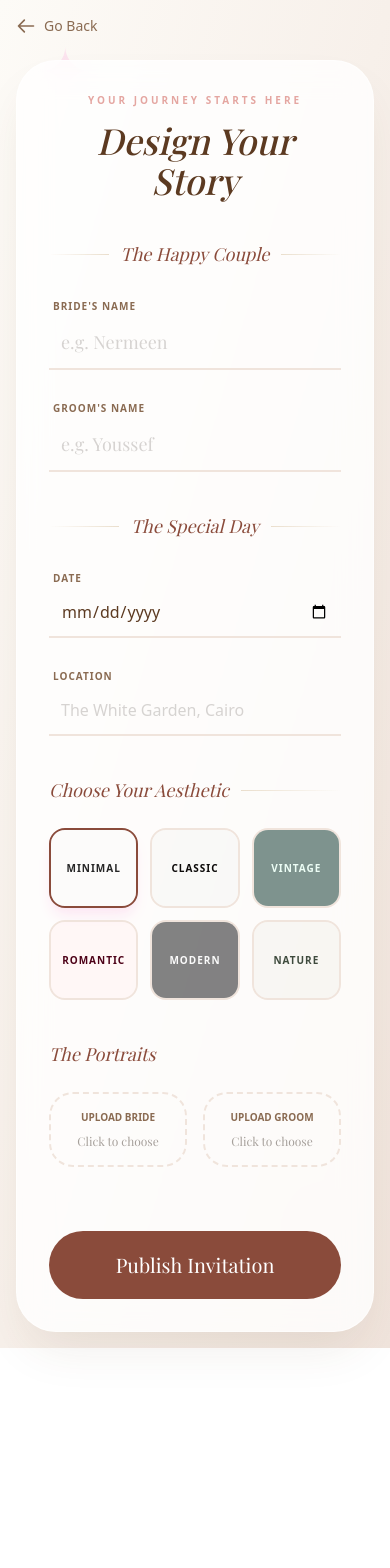
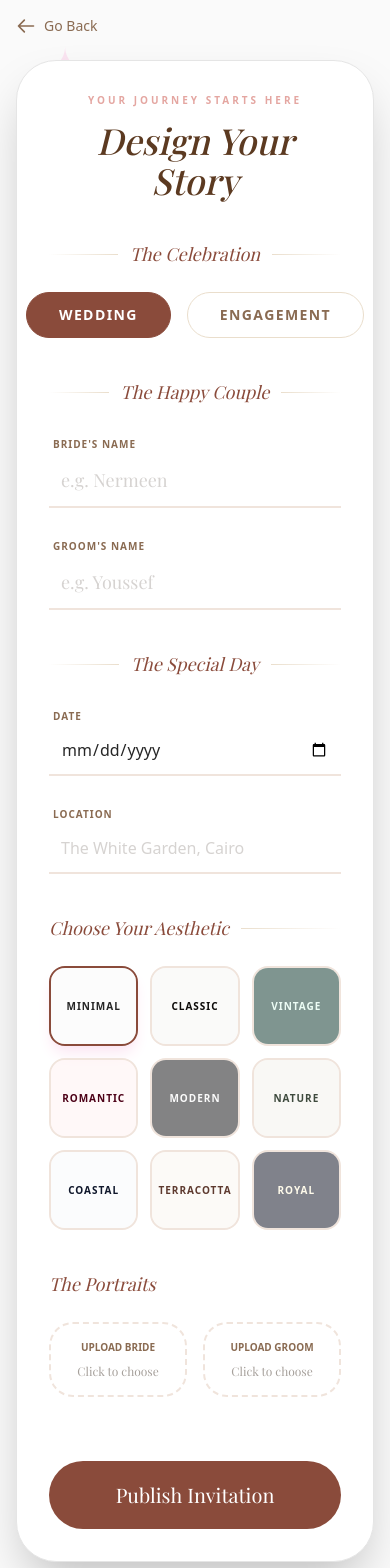
Before and after one commit to mahmoudfalous/wedding-invitation-, a Next.js app: page /create in a window 390 px wide. Shown: the top 1568 px of the page. Before the commit the page ends 1348 px from the top, so only its background shows below. Built offline with nearby package versions, Linux system fonts and the light colour scheme; no server answers; a web font is replaced by a local one.

Commit message:
Add Type

```diff
--- a/app/constants/themes.ts
+++ b/app/constants/themes.ts
@@ -63,5 +63,32 @@ export const WEDDING_THEMES: Record<string, ThemeConfig> = {
     fontBody: "font-serif",
     border: "border-[#d8d3c8]",
     cardBg: "bg-[#edeae1]"
+  },
+  coastal: {
+    bg: "bg-slate-50",
+    text: "text-slate-900",
+    accent: "text-sky-600",
+    fontTitle: "font-serif tracking-wide",
+    fontBody: "font-sans font-light",
+    border: "border-slate-200",
+    cardBg: "bg-white"
+  },
+  terracotta: {
+    bg: "bg-[#faf6f0]",
+    text: "text-[#5e3a2f]",
+    accent: "text-[#c26d53]",
+    fontTitle: "font-serif italic",
+    fontBody: "font-sans",
+    border: "border-[#e8d5c4]",
+    cardBg: "bg-[#f4ebe1]"
+  },
+  royal: {
+    bg: "bg-slate-950",
+    text: "text-amber-50",
+    accent: "text-amber-400",
+    fontTitle: "font-serif tracking-widest uppercase",
+    fontBody: "font-serif",
+    border: "border-slate-800",
+    cardBg: "bg-slate-900"
   }
 };
--- a/app/create/page.tsx
+++ b/app/create/page.tsx
@@ -19,6 +19,7 @@ export default function CreateWedding() {
     date: '',
     location: '',
     theme: 'minimal',
+    type: 'wedding',
   });
 
   useEffect(() => {
@@ -69,6 +70,7 @@ export default function CreateWedding() {
           theme: formData.theme,
           image_one_url: brideImageUrl,
           image_two_url: groomImageUrl,
+          type: formData.type,
         })
         .select('slug, edit_token')
         .single();
@@ -103,8 +105,10 @@ export default function CreateWedding() {
     visible: { opacity: 1, x: 0 }
   };
 
+  const activeTheme = WEDDING_THEMES[formData.theme] || WEDDING_THEMES.minimal;
+
   return (
-    <main className="min-h-screen bg-gradient-to-br from-[#fdfbf7] via-[#f7f0ea] to-[#f0e4dc] text-[#5c3a21] flex flex-col items-center justify-center p-4 md:p-8 relative selection:bg-[#e4a6a1] selection:text-white">
+    <main className={`min-h-screen ${activeTheme.bg} ${activeTheme.text} flex flex-col items-center justify-center p-4 md:p-8 relative transition-colors duration-700`}>
 
       {/* Background Decorative Sparkles */}
       <div className="absolute inset-0 pointer-events-none overflow-hidden">
@@ -128,13 +132,38 @@ export default function CreateWedding() {
           Go Back
         </button>
 
-        <div className="bg-white/80 backdrop-blur-lg p-8 md:p-12 rounded-[2.5rem] shadow-2xl shadow-[#5c3a21]/10 border border-white/50">
+        <div className={`${activeTheme.cardBg} backdrop-blur-lg p-8 md:p-12 rounded-[2.5rem] shadow-2xl border ${activeTheme.border} transition-colors duration-700`}>
           <div className="text-center mb-10">
             <motion.p variants={itemVariants} className="uppercase tracking-[0.3em] text-[#e4a6a1] text-[10px] font-bold mb-3">Your Journey Starts Here</motion.p>
             <motion.h1 variants={itemVariants} className="text-4xl md:text-5xl font-serif font-medium text-[#5c3a21] mb-2 italic">Design Your Story</motion.h1>
           </div>
 
           <form onSubmit={handleSubmit} className="space-y-10">
+
+            {/* Section 0: Event Type */}
+            <motion.div variants={itemVariants} className="space-y-6">
+              <div className="flex items-center gap-3">
+                <span className="h-px flex-1 bg-gradient-to-r from-transparent to-[#eadecc]"></span>
+                <h3 className="font-serif text-lg italic text-[#8a4b3b]">The Celebration</h3>
+                <span className="h-px flex-1 bg-gradient-to-l from-transparent to-[#eadecc]"></span>
+              </div>
+              <div className="flex justify-center gap-4">
+                <button
+                  type="button"
+                  onClick={() => setFormData({ ...formData, type: 'wedding' })}
+                  className={`px-8 py-3 rounded-full border transition-all text-sm tracking-widest uppercase font-bold ${formData.type === 'wedding' ? 'bg-[#8a4b3b] text-white border-[#8a4b3b]' : 'border-[#eadecc] text-[#8a6b52] hover:border-[#8a4b3b]'}`}
+                >
+                  Wedding
+                </button>
+                <button
+                  type="button"
+                  onClick={() => setFormData({ ...formData, type: 'engagement' })}
+                  className={`px-8 py-3 rounded-full border transition-all text-sm tracking-widest uppercase font-bold ${formData.type === 'engagement' ? 'bg-[#8a4b3b] text-white border-[#8a4b3b]' : 'border-[#eadecc] text-[#8a6b52] hover:border-[#8a4b3b]'}`}
+                >
+                  Engagement
+                </button>
+              </div>
+            </motion.div>
 
             {/* Section 1: Names */}
             <motion.div variants={itemVariants} className="space-y-6">
--- a/app/w/[slug]/AnimatedInvitation.tsx
+++ b/app/w/[slug]/AnimatedInvitation.tsx
@@ -1,7 +1,7 @@
 // app/w/[slug]/AnimatedInvitation.tsx
 'use client';
 
-import { motion, AnimatePresence } from 'framer-motion';
+import { motion, AnimatePresence, useScroll, useTransform } from 'framer-motion';
 import { useEffect, useState } from 'react';
 import { ThemeConfig } from '@/app/constants/themes';
 
@@ -79,6 +79,9 @@ export default function AnimatedInvitation({ wedding, theme }: Props) {
     }, 2800);
   };
 
+  const { scrollYProgress } = useScroll();
+  const scaleImage = useTransform(scrollYProgress, [0.5, 1], [1, 1.15]);
+
   return (
     <>
       <AnimatePresence mode="wait">
@@ -108,12 +111,16 @@ export default function AnimatedInvitation({ wedding, theme }: Props) {
                 className={`absolute inset-x-3 top-3 bottom-3 ${theme.bg} shadow-md flex flex-col items-center justify-center p-4 z-10 border ${theme.border} rounded-sm`}
               >
                 <div className={`w-10 h-10 sm:w-12 sm:h-12 mb-4 opacity-40 ${theme.accent}`}>
-                  <svg fill="currentColor" viewBox="0 0 24 24"><path d="M12 21.35l-1.45-1.32C5.4 15.36 2 12.28 2 8.5 2 5.42 4.42 3 7.5 3c1.74 0 3.41.81 4.5 2.09C13.09 3.81 14.76 3 16.5 3 19.58 3 22 5.42 22 8.5c0 3.78-3.4 6.86-8.55 11.54L12 21.35z"/></svg>
+                  {wedding.type === 'engagement' ? (
+                    <svg fill="none" viewBox="0 0 24 24" stroke="currentColor" strokeWidth={1.5}><path strokeLinecap="round" strokeLinejoin="round" d="M9.813 15.904L9 18.75l-.813-2.846a4.5 4.5 0 00-3.09-3.09L2.25 12l2.846-.813a4.5 4.5 0 003.09-3.09L9 5.25l.813 2.846a4.5 4.5 0 003.09 3.09L15.75 12l-2.846.813a4.5 4.5 0 00-3.09 3.09zM18.259 8.715L18 9.75l-.259-1.035a3.375 3.375 0 00-2.455-2.456L14.25 6l1.036-.259a3.375 3.375 0 002.455-2.456L18 2.25l.259 1.035a3.375 3.375 0 002.456 2.456L21.75 6l-1.035.259a3.375 3.375 0 00-2.456 2.456zM16.894 20.567L16.5 21.75l-.394-1.183a2.25 2.25 0 00-1.423-1.423L13.5 18.75l1.183-.394a2.25 2.25 0 001.423-1.423l.394-1.183.394 1.183a2.25 2.25 0 001.423 1.423l1.183.394-1.183.394a2.25 2.25 0 00-1.423 1.423z" /></svg>
+                  ) : (
+                    <svg fill="currentColor" viewBox="0 0 24 24"><path d="M12 21.35l-1.45-1.32C5.4 15.36 2 12.28 2 8.5 2 5.42 4.42 3 7.5 3c1.74 0 3.41.81 4.5 2.09C13.09 3.81 14.76 3 16.5 3 19.58 3 22 5.42 22 8.5c0 3.78-3.4 6.86-8.55 11.54L12 21.35z"/></svg>
+                  )}
                 </div>
                 <h3 className={`text-2xl sm:text-3xl italic text-center ${theme.fontTitle} mb-2`}>
                   {wedding.partner_one} & {wedding.partner_two}
                 </h3>
-                <p className={`text-[10px] sm:text-xs tracking-[0.2em] uppercase opacity-50 ${theme.fontBody}`}>Formal Invitation</p>
+                <p className={`text-[10px] sm:text-xs tracking-[0.2em] uppercase opacity-50 ${theme.fontBody}`}>Formal {wedding.type === 'engagement' ? 'Engagement' : 'Wedding'} Invitation</p>
               </motion.div>
 
               {/* Envelope Body (Bottom, Left, Right flaps) */}
@@ -148,7 +155,7 @@ export default function AnimatedInvitation({ wedding, theme }: Props) {
                     exit={{ opacity: 0, scale: 0 }}
                     className="absolute top-[55%] left-1/2 -translate-x-1/2 -translate-y-1/2 z-40"
                   >
-                    <div className="w-14 h-14 sm:w-16 sm:h-16 bg-rose-800 rounded-full shadow-lg flex items-center justify-center border border-rose-950/30 ring-2 ring-rose-900/20">
+                    <div className={`w-14 h-14 sm:w-16 sm:h-16 rounded-full shadow-lg flex items-center justify-center border ring-2 ${wedding.type === 'engagement' ? 'bg-indigo-800 border-indigo-950/30 ring-indigo-900/20' : 'bg-rose-800 border-rose-950/30 ring-rose-900/20'}`}>
                       <span className="text-white/90 font-serif italic text-2xl sm:text-3xl drop-shadow-sm">
                         {wedding.partner_one[0]}
                       </span>
@@ -187,7 +194,7 @@ export default function AnimatedInvitation({ wedding, theme }: Props) {
           initial={{ opacity: 0, y: 20 }} animate={{ opacity: 1, y: 0 }} transition={{ duration: 1 }}
           className={`text-5xl sm:text-7xl font-black ${theme.fontTitle} tracking-tight uppercase leading-none mb-12`}
         >
-          Let's Get<br/>Married
+          Let's Get<br/>{wedding.type === 'engagement' ? 'Engaged' : 'Married'}
         </motion.h1>
 
         <div className="flex justify-center gap-4 sm:gap-12 w-full mt-4">
@@ -247,7 +254,9 @@ export default function AnimatedInvitation({ wedding, theme }: Props) {
             </svg>
           </div>
           <p className={`text-lg sm:text-xl leading-relaxed opacity-90 px-4 ${theme.fontBody}`}>
-            Something wonderful is about to happen in our lives. We would be so happy to share this special day with the people who matter most to us — our family and dearest friends. Please join us as we celebrate the beginning of our forever.
+            {wedding.type === 'engagement'
+              ? "We are thrilled to announce our engagement! Please join us for a celebration of love, laughter, and our new chapter together. We can't wait to share this beautiful milestone with our dearest friends and family."
+              : "Something wonderful is about to happen in our lives. We would be so happy to share this special day with the people who matter most to us — our family and dearest friends. Please join us as we celebrate the beginning of our forever."}
           </p>
         </motion.div>
       </section>
@@ -261,14 +270,25 @@ export default function AnimatedInvitation({ wedding, theme }: Props) {
           <p className={`text-xl sm:text-2xl mt-4 italic ${theme.fontTitle} opacity-80`}>{yearText}</p>
           <div className={`flex justify-center items-center gap-4 sm:gap-8 my-16 text-3xl sm:text-5xl font-black ${theme.fontTitle}`}>
             {daysAround.map((d, index) => (
-              d.isTarget ? (
-                <div key="target" className="relative flex items-center justify-center scale-125 mx-2">
-                  <svg viewBox="0 0 24 24" fill="currentColor" className={`w-16 h-16 sm:w-20 sm:h-20 drop-shadow-md ${theme.accent}`}>
-                    <path d="M12 21.35l-1.45-1.32C5.4 15.36 2 12.28 2 8.5 2 5.42 4.42 3 7.5 3c1.74 0 3.41.81 4.5 2.09C13.09 3.81 14.76 3 16.5 3 19.58 3 22 5.42 22 8.5c0 3.78-3.4 6.86-8.55 11.54L12 21.35z"/>
-                  </svg>
-                  <span className="absolute text-white mix-blend-difference text-xl sm:text-2xl z-10 font-bold">{d.dayNum}</span>
-                </div>
-              ) : ( <span key={index} className="opacity-70">{d.dayNum}</span> )
+              <motion.div
+                key={index}
+                initial={{ opacity: 0, y: 20 }}
+                whileInView={{ opacity: 1, y: 0 }}
+                viewport={{ once: true }}
+                transition={{ duration: 0.5, delay: index * 0.1 }}
+                className={d.isTarget ? "relative flex items-center justify-center scale-125 mx-2" : "opacity-70"}
+              >
+                {d.isTarget ? (
+                  <>
+                    <svg viewBox="0 0 24 24" fill="currentColor" className={`w-16 h-16 sm:w-20 sm:h-20 drop-shadow-md ${theme.accent}`}>
+                      <path d="M12 21.35l-1.45-1.32C5.4 15.36 2 12.28 2 8.5 2 5.42 4.42 3 7.5 3c1.74 0 3.41.81 4.5 2.09C13.09 3.81 14.76 3 16.5 3 19.58 3 22 5.42 22 8.5c0 3.78-3.4 6.86-8.55 11.54L12 21.35z"/>
+                    </svg>
+                    <span className="absolute text-white mix-blend-difference text-xl sm:text-2xl z-10 font-bold">{d.dayNum}</span>
+                  </>
+                ) : (
+                  <span>{d.dayNum}</span>
+                )}
+              </motion.div>
             ))}
           </div>
           <p className={`text-2xl sm:text-3xl italic ${theme.fontTitle}`}>{dayName}, {monthName} {weddingDate.getDate()}, {weddingDate.getFullYear()}</p>
@@ -281,10 +301,15 @@ export default function AnimatedInvitation({ wedding, theme }: Props) {
           <h2 className={`text-5xl sm:text-7xl tracking-wide uppercase font-black mb-6 ${theme.fontTitle}`}>Location</h2>
           <p className={`text-3xl mb-6 italic ${theme.fontTitle}`}>{wedding.location}</p>
           <p className={`text-lg sm:text-xl leading-relaxed opacity-90 px-4 mb-10 ${theme.fontBody}`}>
-            An open-air wedding venue tucked among olive trees and warm string lights, just outside the heart of {wedding.location}.
+            An open-air {wedding.type === 'engagement' ? 'engagement' : 'wedding'} venue tucked among olive trees and warm string lights, just outside the heart of {wedding.location}.
           </p>
           <div className="w-full aspect-[4/3] sm:aspect-video rounded-3xl overflow-hidden shadow-2xl relative">
-            <img src="https://images.unsplash.com/photo-1519225421980-715cb0215aed?q=80&w=2070&auto=format&fit=crop" alt="Venue" className="w-full h-full object-cover grayscale-[30%]" />
+            <motion.img
+              style={{ scale: scaleImage }}
+              src="https://images.unsplash.com/photo-1519225421980-715cb0215aed?q=80&w=2070&auto=format&fit=crop"
+              alt="Venue"
+              className="w-full h-full object-cover grayscale-[30%] origin-bottom"
+            />
             <div className={`absolute inset-0 ${theme.bg} mix-blend-overlay opacity-30`}></div>
           </div>
         </motion.div>
@@ -330,6 +355,16 @@ export default function AnimatedInvitation({ wedding, theme }: Props) {
               </>
             )}
           </button>
+
+          <div className="mt-16 pt-8 border-t border-current border-opacity-10 max-w-xs mx-auto">
+            <p className={`text-xs uppercase tracking-widest opacity-50 mb-4 ${theme.fontBody}`}>Want an invitation like this?</p>
+            <a
+              href="/"
+              className={`inline-block px-8 py-3 rounded-full border border-current hover:opacity-70 transition-opacity tracking-[0.1em] uppercase text-xs sm:text-sm shadow-sm ${theme.fontBody}`}
+            >
+              Create Your Own
+            </a>
+          </div>
         </motion.div>
       </section>
           </motion.main>
--- a/app/w/[slug]/page.tsx
+++ b/app/w/[slug]/page.tsx
@@ -17,24 +17,25 @@ export async function generateMetadata({ params }: Props): Promise<Metadata> {
 
   const { data: wedding } = await supabase
     .from('weddings')
-    .select('partner_one, partner_two, wedding_date, location, image_one_url')
+    .select('partner_one, partner_two, wedding_date, location, image_one_url, type')
     .eq('slug', resolvedParams.slug)
     .single();
 
-  if (!wedding) return { title: 'Wedding Invitation' };
+  if (!wedding) return { title: 'Invitation' };
 
   const formattedDate = new Date(wedding.wedding_date).toLocaleDateString('en-US', {
     month: 'long', day: 'numeric', year: 'numeric'
   });
 
   const ogImage = wedding.image_one_url || 'https://images.unsplash.com/photo-1519225421980-715cb0215aed?q=80&w=1200&auto=format&fit=crop';
+  const eventType = wedding.type === 'engagement' ? 'Engagement' : 'Wedding';
 
   return {
-    title: `${wedding.partner_one} & ${wedding.partner_two} - Wedding Invitation`,
+    title: `${wedding.partner_one} & ${wedding.partner_two} - ${eventType} Invitation`,
     description: `Join us on ${formattedDate} in ${wedding.location} to celebrate our special day!`,
-    keywords: ['wedding', 'invitation', wedding.partner_one, wedding.partner_two, wedding.location, 'digital invitation', 'wedding website'],
+    keywords: ['wedding', 'engagement', 'invitation', wedding.partner_one, wedding.partner_two, wedding.location, 'digital invitation'],
     openGraph: {
-      title: `${wedding.partner_one} & ${wedding.partner_two} are getting married!`,
+      title: `${wedding.partner_one} & ${wedding.partner_two} are getting ${wedding.type === 'engagement' ? 'engaged' : 'married'}!`,
       description: `Join us on ${formattedDate} in ${wedding.location}. We can't wait to celebrate with you!`,
       type: 'website',
       siteName: 'ForeverInvites',
@@ -49,7 +50,7 @@ export async function generateMetadata({ params }: Props): Promise<Metadata> {
     },
     twitter: {
       card: 'summary_large_image',
-      title: `${wedding.partner_one} & ${wedding.partner_two}'s Wedding`,
+      title: `${wedding.partner_one} & ${wedding.partner_two}'s ${eventType}`,
       description: `Join us on ${formattedDate} in ${wedding.location}.`,
       images: [ogImage],
     },
```
